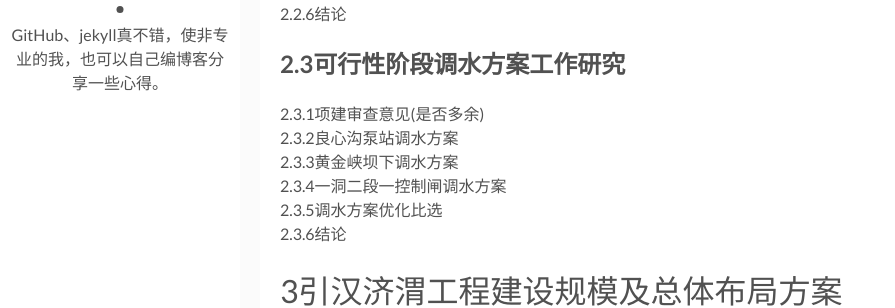
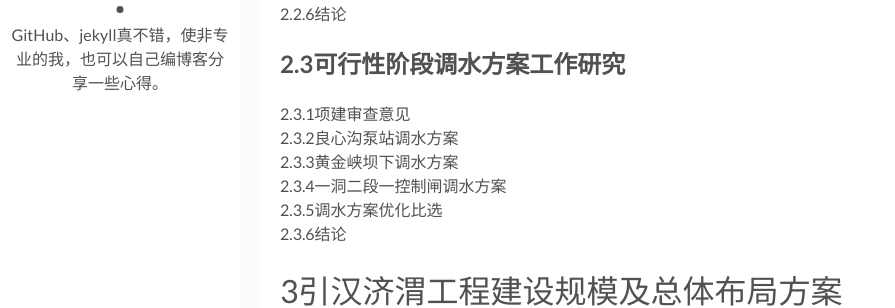
Before and after one commit to sanfutou/flexible-jekyll, a Jekyll site: the page built from _posts/2018-01-30-yin-han-ji-wei-bian-shu.markdown, in a window 1280 px wide and 900 px high, scrolled down 2142 px. Shown: the part 156-464 px from the top of the window, without its empty margins (0-895 px from the left). Built offline with Jekyll 4.4.1, drawn with Linux system fonts in a browser that asks for light colours; comment, search, counter and statistics services are not loaded.

Commit message:
Revert "批注2.3.1"
This reverts commit 1103e3870ef546800116cf86f206d3eac5a3c8b4.

```diff
--- a/_posts/2018-01-30-yin-han-ji-wei-bian-shu.markdown
+++ b/_posts/2018-01-30-yin-han-ji-wei-bian-shu.markdown
@@ -77,7 +77,7 @@ tags: [Book, Project] # add tag
 
 ## 2.3可行性阶段调水方案工作研究 ##
 
-2.3.1项建审查意见(是否多余)
+2.3.1项建审查意见
 2.3.2良心沟泵站调水方案
 2.3.3黄金峡坝下调水方案
 2.3.4一洞二段一控制闸调水方案
```
